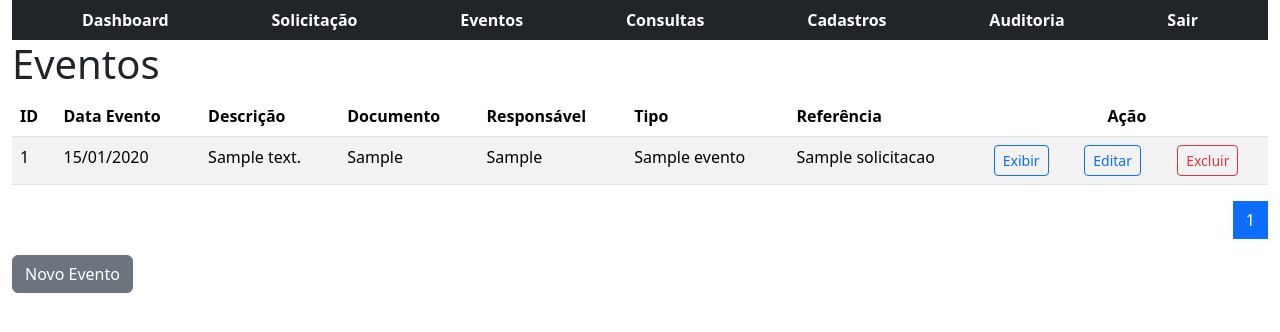
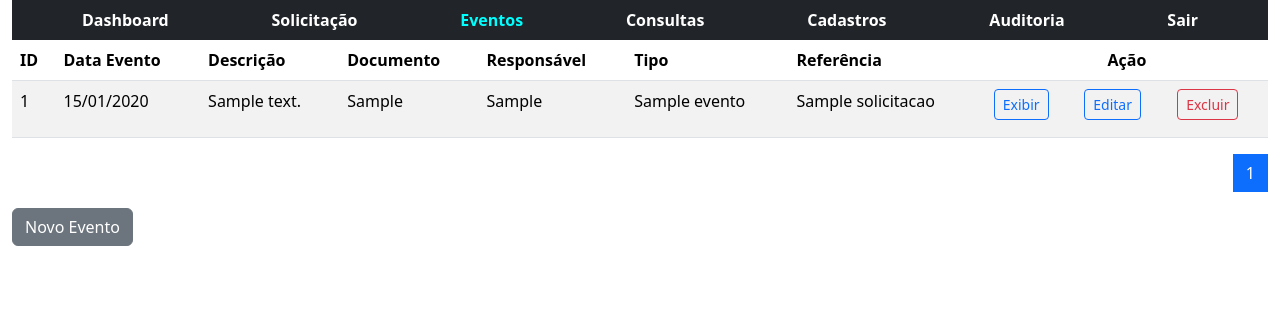
Before and after one commit to scavjr/psjc_projetos, a Django app: page /eventos/evento_lista in a window 1280 px wide. Shown: the top 332 px of the page. Run offline with Django 5.2, Linux system fonts and the light colour scheme; a user stored in the database is signed in; tables that the repository leaves empty hold one stand-in row (values such as "Sample post"); some libraries are stand-ins or nearby versions.

Commit message:
Atualiza interface evento

```diff
--- a/evento_app/templates/evento_app/evento_lista.html
+++ b/evento_app/templates/evento_app/evento_lista.html
@@ -3,8 +3,9 @@
 Lista de Eventos
 {% endblock %}
 {% block content %}
-<h1>Eventos</h1>
-
+<style>
+    a#eventos {color: aqua;}
+</style>
     <table class="table table-striped">
         <thead>
             <tr>
@@ -22,13 +23,13 @@ Lista de Eventos
         <tbody>
             {% for eventos in object_list %}
             <tr>
-                <td>{{eventos.id}}</td>
-                <td>{{eventos.data_evento|date:"SHORT_DATE_FORMAT" }}</td>
-                <td>{{eventos.descricao}}</td>
-                <td>{{eventos.documento}}</td>
-                <td>{{eventos.responsavel}}</td>
-                <td>{{eventos.tipo_evento}}</td>
-                <td>{{eventos.solicitacao.nome_referencia}}</td>
+                <td><p class="fw-normal">{{eventos.id}}</p></td>
+                <td><p class="fw-normal">{{eventos.data_evento|date:"SHORT_DATE_FORMAT" }}</p></td>
+                <td><p class="fw-normal">{{eventos.descricao}}</p></td>
+                <td><p class="fw-normal">{{eventos.documento}}</p></td>
+                <td><p class="fw-normal">{{eventos.responsavel}}</p></td>
+                <td><p class="fw-normal">{{eventos.tipo_evento}}</p></td>
+                <td><p class="fw-normal">{{eventos.solicitacao.nome_referencia}}</p></td>
                 <td> <a href="{% url 'evento_detalhe' eventos.id %}" class="btn btn-outline-primary btn-sm">Exibir</a>
                 </td>
                 <td> <a href="{% url 'evento_atualiza' eventos.id %}" class="btn btn-outline-primary btn-sm">Editar</a>
```
Also changed, not shown: evento_app/templates/evento_app/evento_delete_form.html (line endings or trailing spaces), evento_app/templates/evento_app/evento_form.html (line endings or trailing spaces), evento_app/templates/evento_app/evento_registro_detalhe.html (line endings or trailing spaces), evento_app/templates/evento_app/eventoregistro_form.html (line endings or trailing spaces), evento_app/templates/evento_app/modal.html (line endings or trailing spaces).
